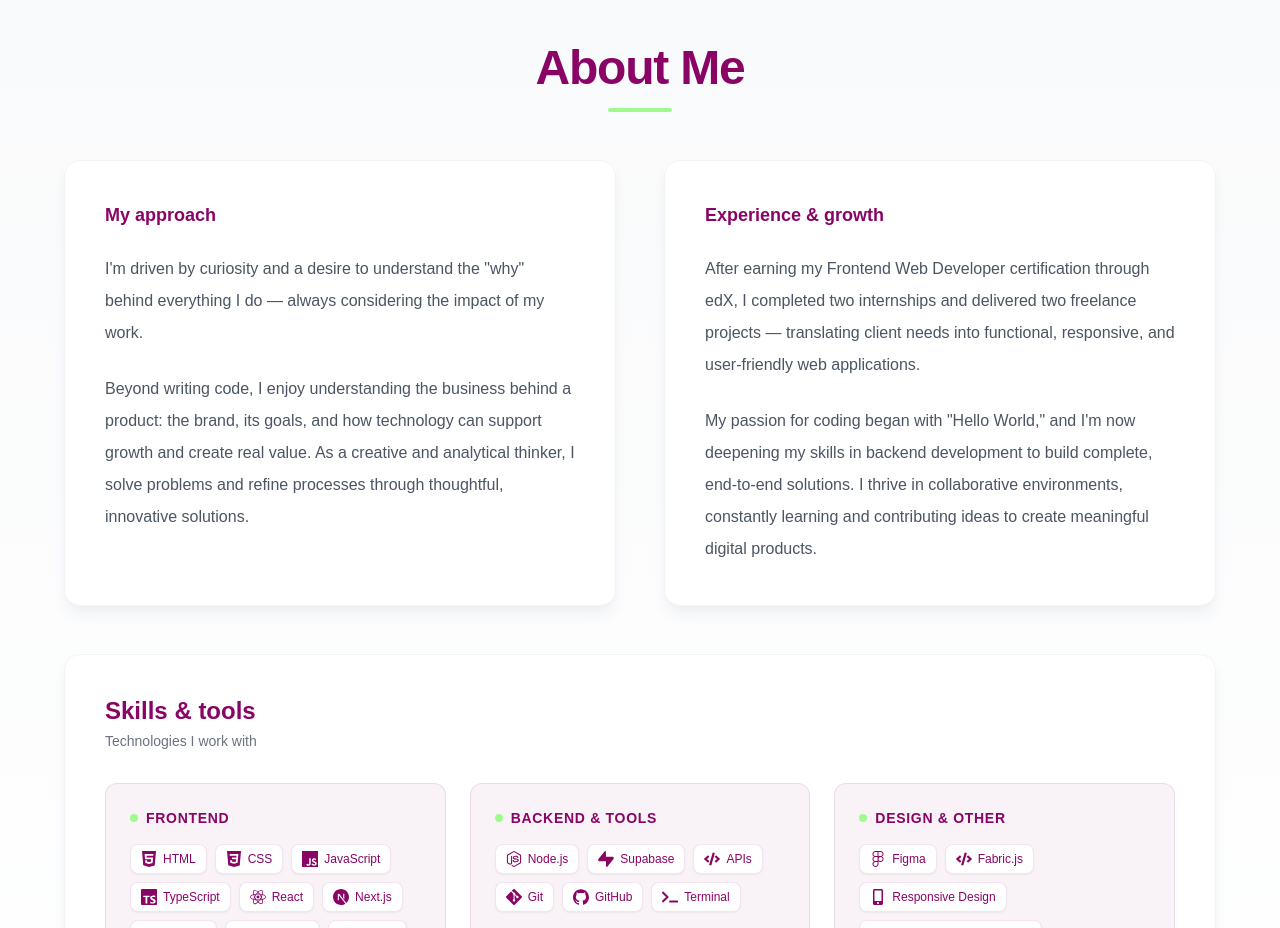
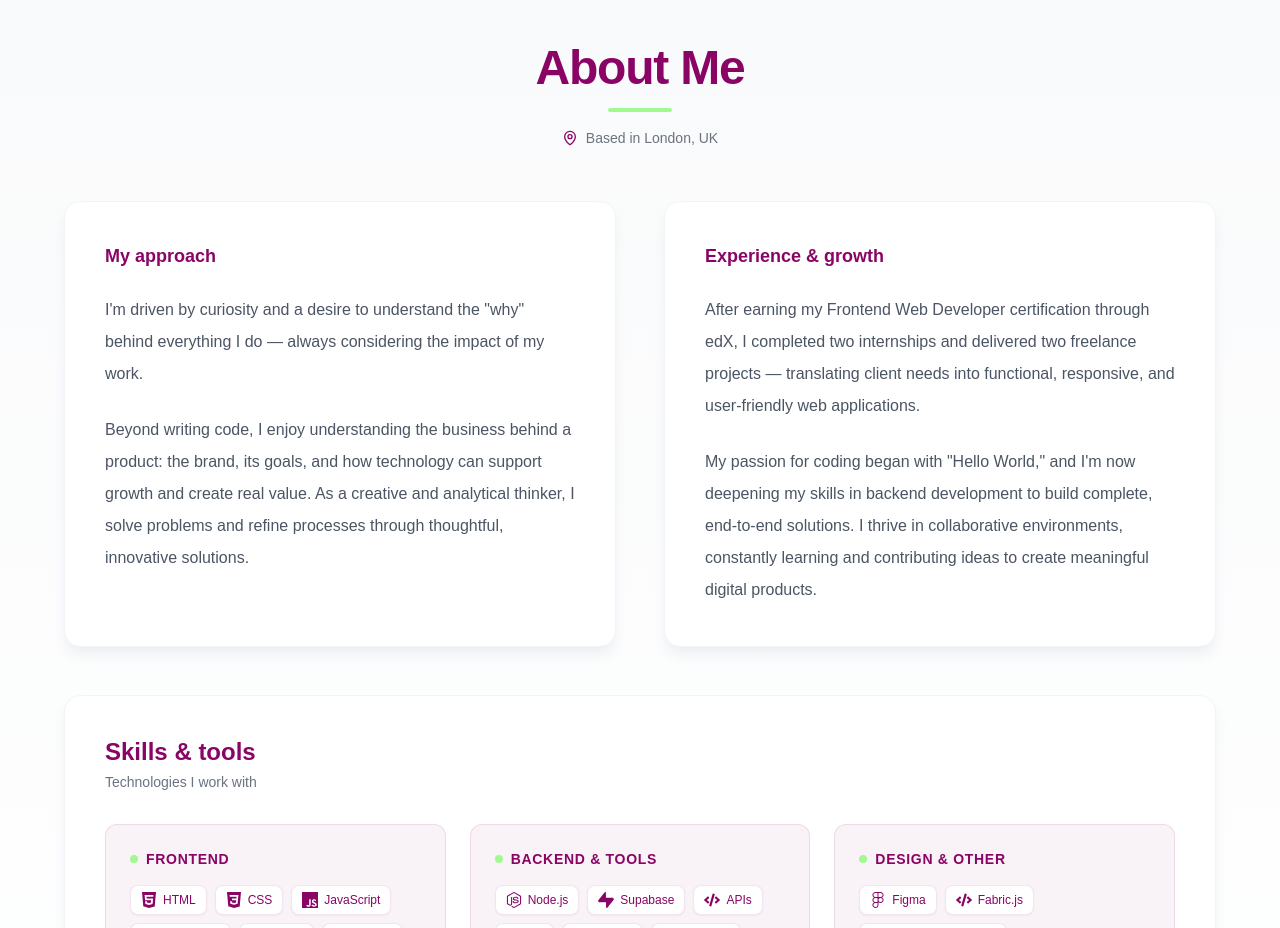
Before and after one commit to RaphaGil/RaphaelaPortfolio, a React (Create React App) app: page /#/ in a window 1280 px wide. Shown: the part 820-1748 px from the top of the page. Built offline with nearby package versions, Linux system fonts and the light colour scheme.

Commit message:
added based in London UK

```diff
--- a/src/components/About.jsx
+++ b/src/components/About.jsx
@@ -16,7 +16,7 @@ import {
   SiFigma,
 } from "react-icons/si";
 import { FaCode, FaMobileAlt, FaTachometerAlt, FaUniversalAccess, FaSearch, FaTerminal } from "react-icons/fa";
-import { FileText } from "lucide-react";
+import { FileText, MapPin } from "lucide-react";
 
 const SKILL_ICONS = {
   HTML: SiHtml5,
@@ -86,6 +86,10 @@ function About() {
             About Me
           </h2>
           <div className="w-16 h-1 bg-[#A1FA8F] rounded-full mx-auto mt-4" />
+          <p className="mt-4 inline-flex items-center gap-2 text-gray-500 text-sm">
+            <MapPin size={16} className="text-[#890465]" />
+            Based in London, UK
+          </p>
         </div>
 
         <div className="space-y-12">
```
